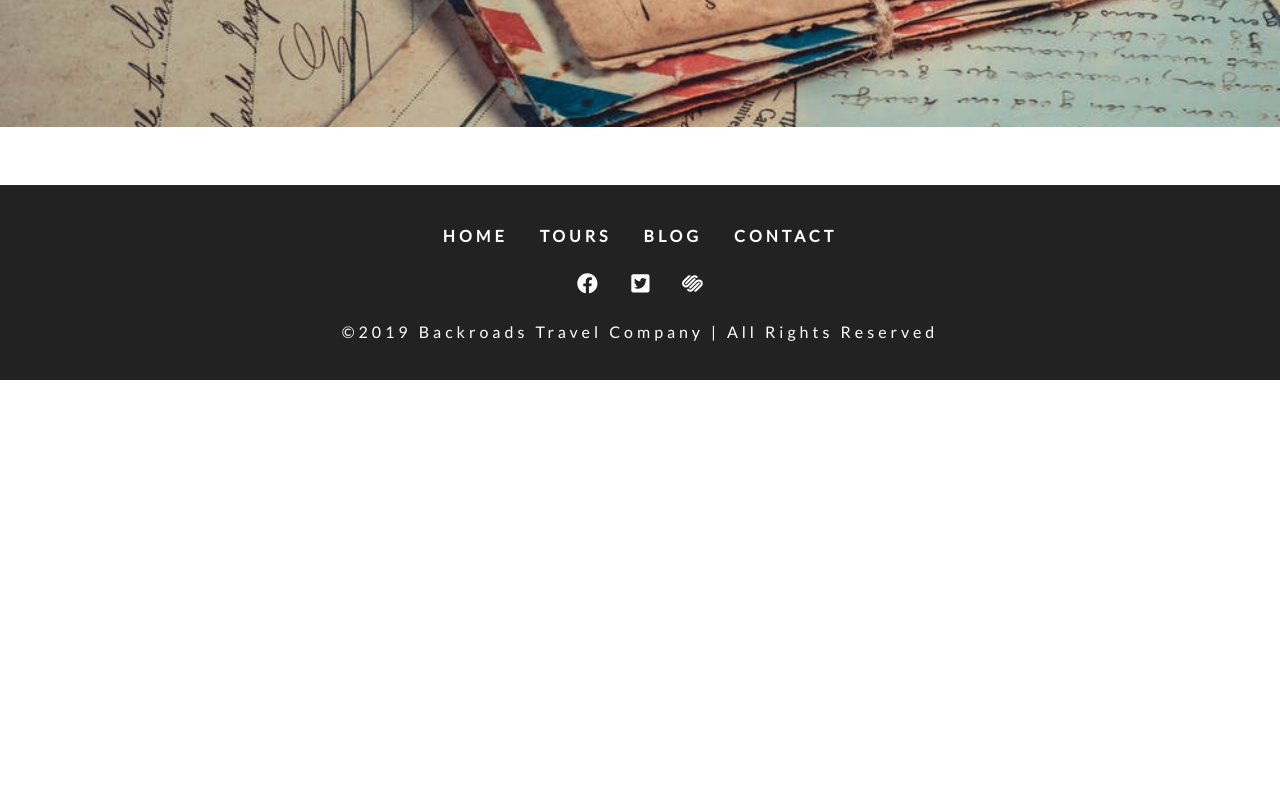
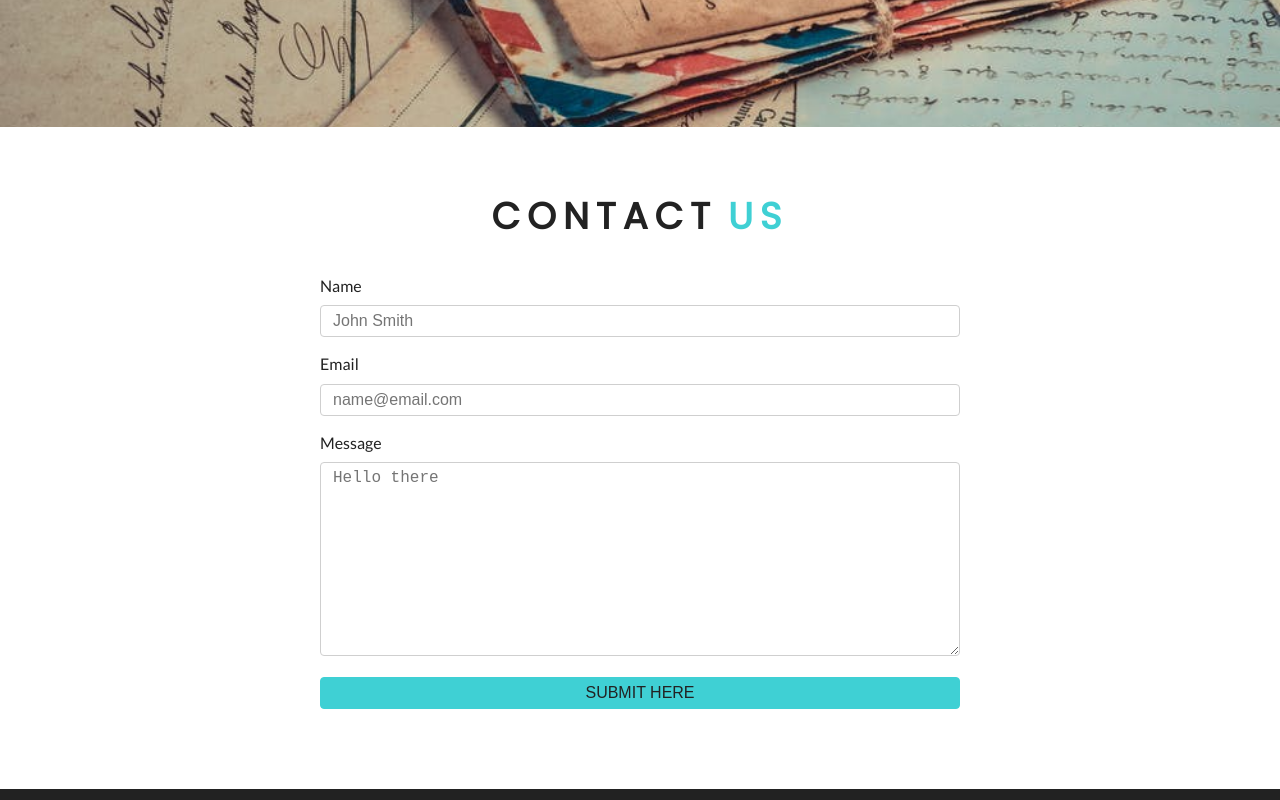
Before and after one commit to ajscholz/gatsby-backroads, a Gatsby site: page /contact in a window 1280 px wide. Shown: the part 420-1220 px from the top of the page. Before the commit the page ends 800 px from the top, so only its background shows below. Built offline with nearby package versions, Linux system fonts and the light colour scheme; Gatsby itself is replaced by a stand-in of ours.

Commit message:
completed contact page & formspree integration

```diff
--- /dev/null
+++ b/src/components/Contact/Contact.js
@@ -0,0 +1,58 @@
+import React from "react"
+import Title from "../Title"
+import styles from "../../css/contact.module.css"
+
+const Contact = () => {
+  return (
+    <section className={styles.contact}>
+      <Title title="contact" subtitle="us" />
+      <div className={styles.center}>
+        <form
+          action="https://formspree.io/andrewsmailinglists@gmail.com"
+          method="POST"
+          className={styles.form}
+        >
+          <div>
+            <label htmlFor="name">name</label>
+            <input
+              type="text"
+              name="name"
+              id="name"
+              className={styles.formControl}
+              placeholder="John Smith"
+            />
+          </div>
+          <div>
+            <label htmlFor="email">email</label>
+            <input
+              type="email"
+              name="email"
+              id="email"
+              className={styles.formControl}
+              placeholder="name@email.com"
+            />
+          </div>
+          <div>
+            <label htmlFor="message">message</label>
+            <textarea
+              name="message"
+              id="message"
+              rows="10"
+              className={styles.formControl}
+              placeholder="Hello there"
+            />
+          </div>
+          <div>
+            <input
+              type="submit"
+              value="submit here"
+              className={styles.submit}
+            />
+          </div>
+        </form>
+      </div>
+    </section>
+  )
+}
+
+export default Contact
--- a/src/css/contact.module.css
+++ b/src/css/contact.module.css
@@ -11,6 +11,13 @@
     margin: 0 auto;
   }
 }
+
+.contact label {
+  text-transform: capitalize;
+  display: block;
+  margin-bottom: 0.5rem;
+}
+
 .formControl,
 .submit {
   width: 100%;
--- a/src/pages/contact.js
+++ b/src/pages/contact.js
@@ -2,11 +2,13 @@ import React from "react"
 import Layout from "../components/Layout"
 import StyledHero from "../components/StyledHero"
 import { graphql } from "gatsby"
+import Contact from "../components/Contact/Contact"
 
 export default ({ data }) => {
   return (
     <Layout>
       <StyledHero img={data.connectBcg.childImageSharp.fluid} />
+      <Contact />
     </Layout>
   )
 }
```
